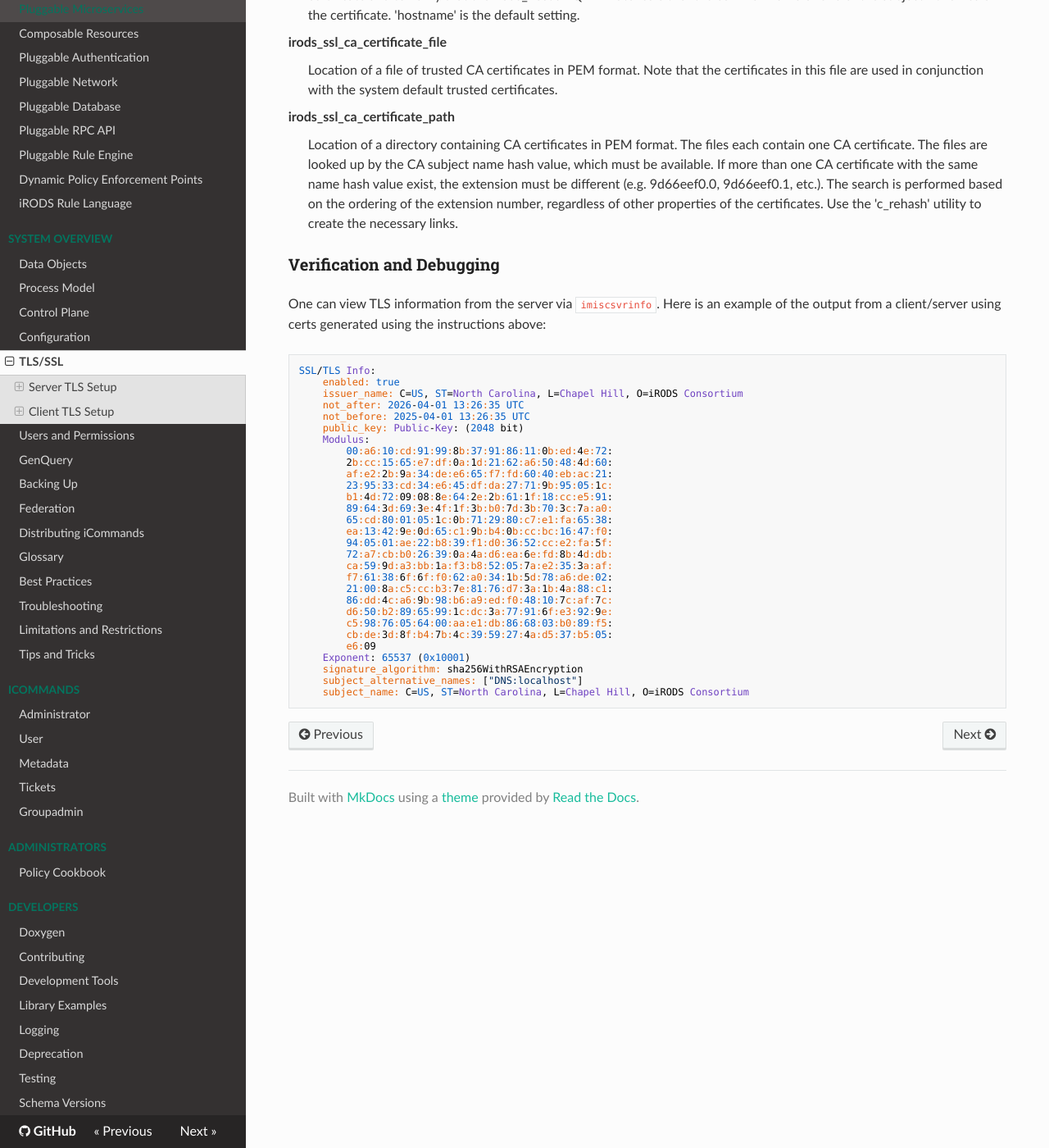
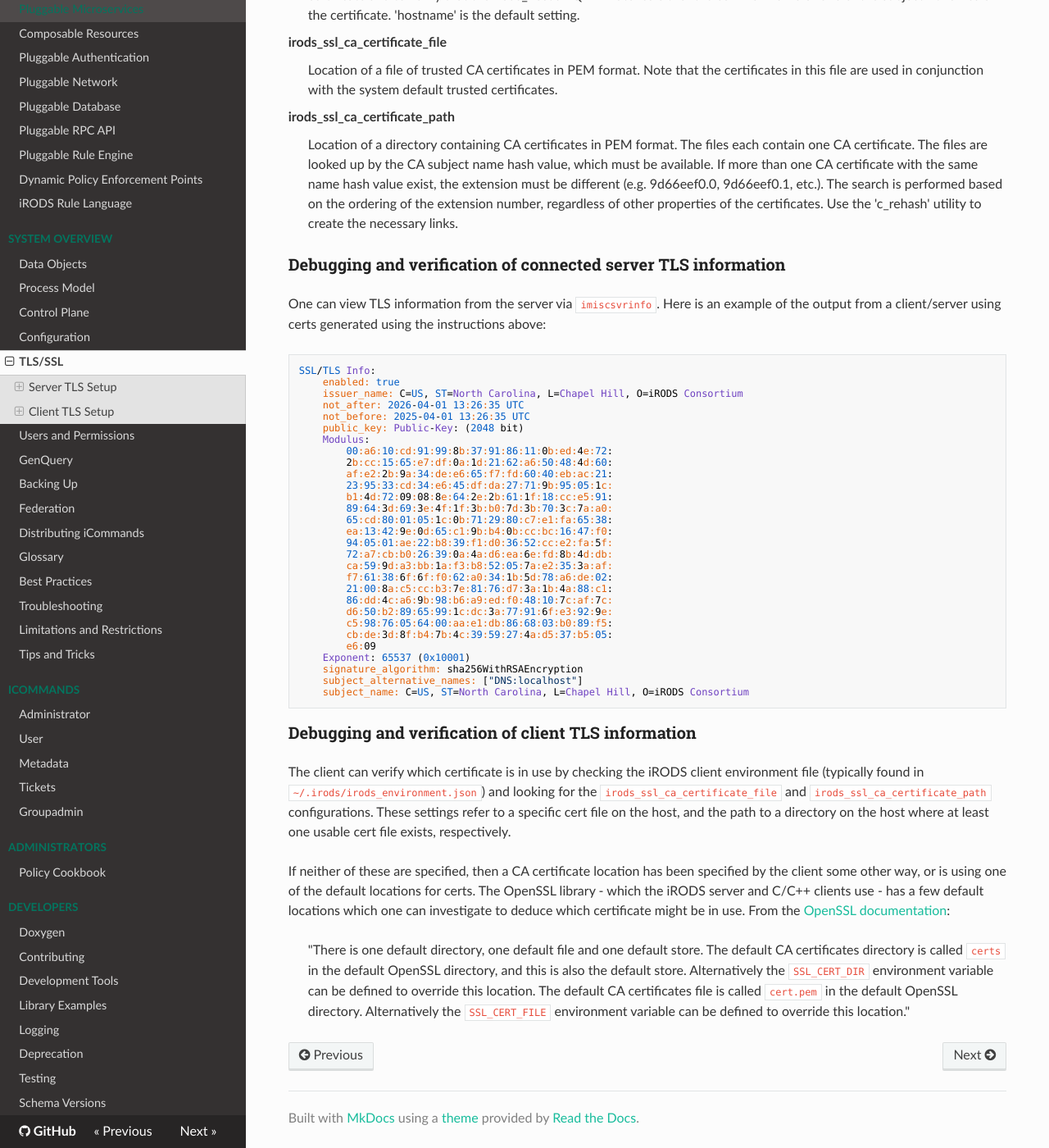
Before and after one commit to irods/irods_docs, an MkDocs documentation site: the page built from docs/system_overview/tls.md, in a window 1280 px wide and 1400 px high, scrolled down 3886 px. Shown: the whole window at 82% size. Built offline with MkDocs 1.6.1, drawn with Linux system fonts in a browser that asks for light colours; nearby versions of some CDN libraries.

Commit message:
[irods/irods#6706] TLS: Add how to check client's in-use cert

```diff
--- a/docs/system_overview/tls.md
+++ b/docs/system_overview/tls.md
@@ -147,7 +147,7 @@ irods_ssl_ca_certificate_file
 irods_ssl_ca_certificate_path
 :       Location of a directory containing CA certificates in PEM format. The files each contain one CA certificate. The files are looked up by the CA subject name hash value, which must be available. If more than one CA certificate with the same name hash value exist, the extension must be different (e.g. 9d66eef0.0, 9d66eef0.1, etc.).  The search is performed based on the ordering of the extension number, regardless of other properties of the certificates.  Use the 'c_rehash' utility to create the necessary links.
 
-### Verification and Debugging
+### Debugging and verification of connected server TLS information
 
 One can view TLS information from the server via `imiscsvrinfo`. Here is an example of the output from a client/server using certs generated using the instructions above:
 ~~~
@@ -181,3 +181,11 @@ SSL/TLS Info:
     subject_alternative_names: ["DNS:localhost"]
     subject_name: C=US, ST=North Carolina, L=Chapel Hill, O=iRODS Consortium
 ~~~
+
+### Debugging and verification of client TLS information
+
+The client can verify which certificate is in use by checking the iRODS client environment file (typically found in `~/.irods/irods_environment.json`) and looking for the `irods_ssl_ca_certificate_file` and `irods_ssl_ca_certificate_path` configurations. These settings refer to a specific cert file on the host, and the path to a directory on the host where at least one usable cert file exists, respectively.
+
+If neither of these are specified, then a CA certificate location has been specified by the client some other way, or is using one of the default locations for certs. The OpenSSL library - which the iRODS server and C/C++ clients use - has a few default locations which one can investigate to deduce which certificate might be in use. From the [OpenSSL documentation](https://docs.openssl.org/3.0/man3/SSL_CTX_load_verify_locations/):
+
+> "There is one default directory, one default file and one default store. The default CA certificates directory is called `certs` in the default OpenSSL directory, and this is also the default store. Alternatively the `SSL_CERT_DIR` environment variable can be defined to override this location. The default CA certificates file is called `cert.pem` in the default OpenSSL directory. Alternatively the `SSL_CERT_FILE` environment variable can be defined to override this location."
```
